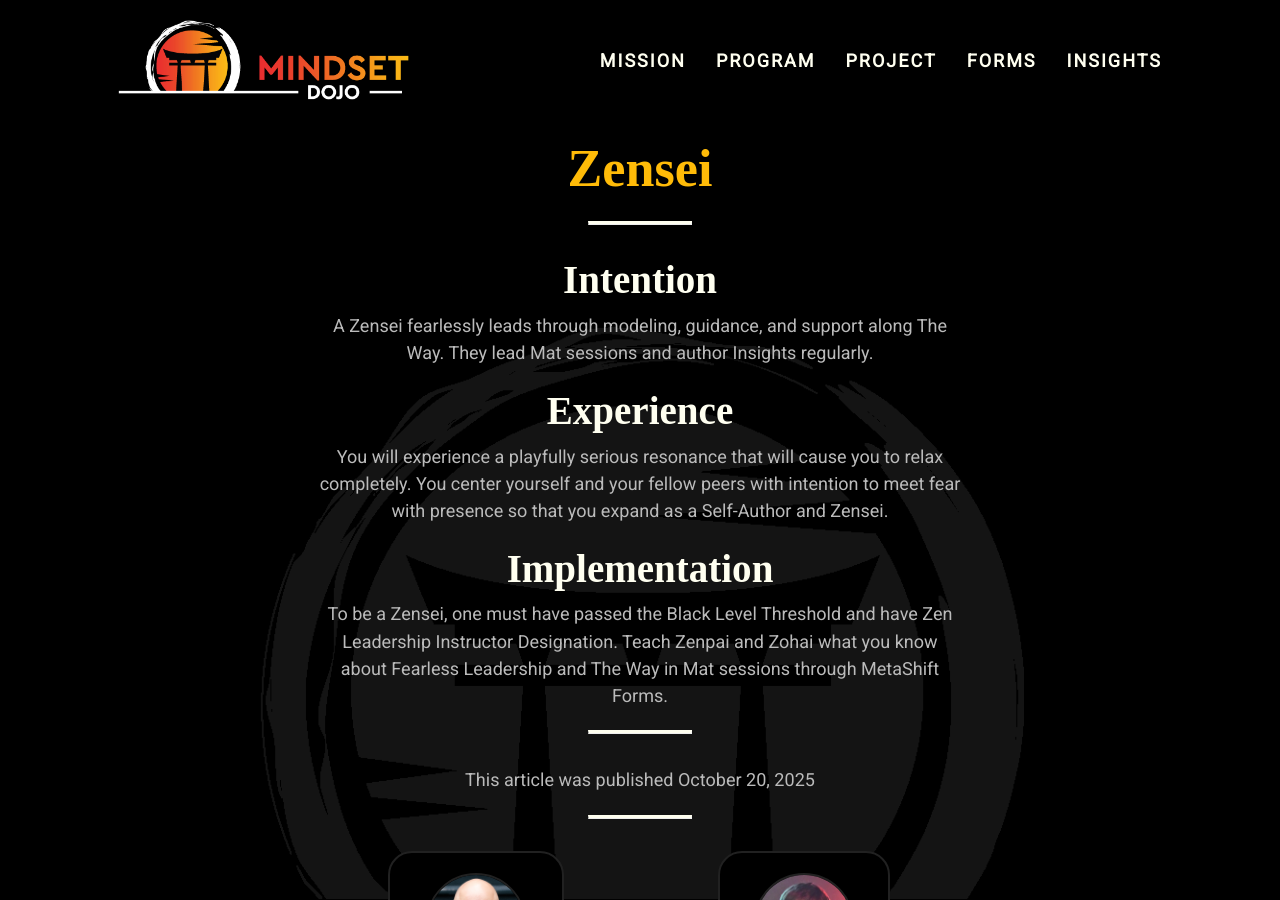
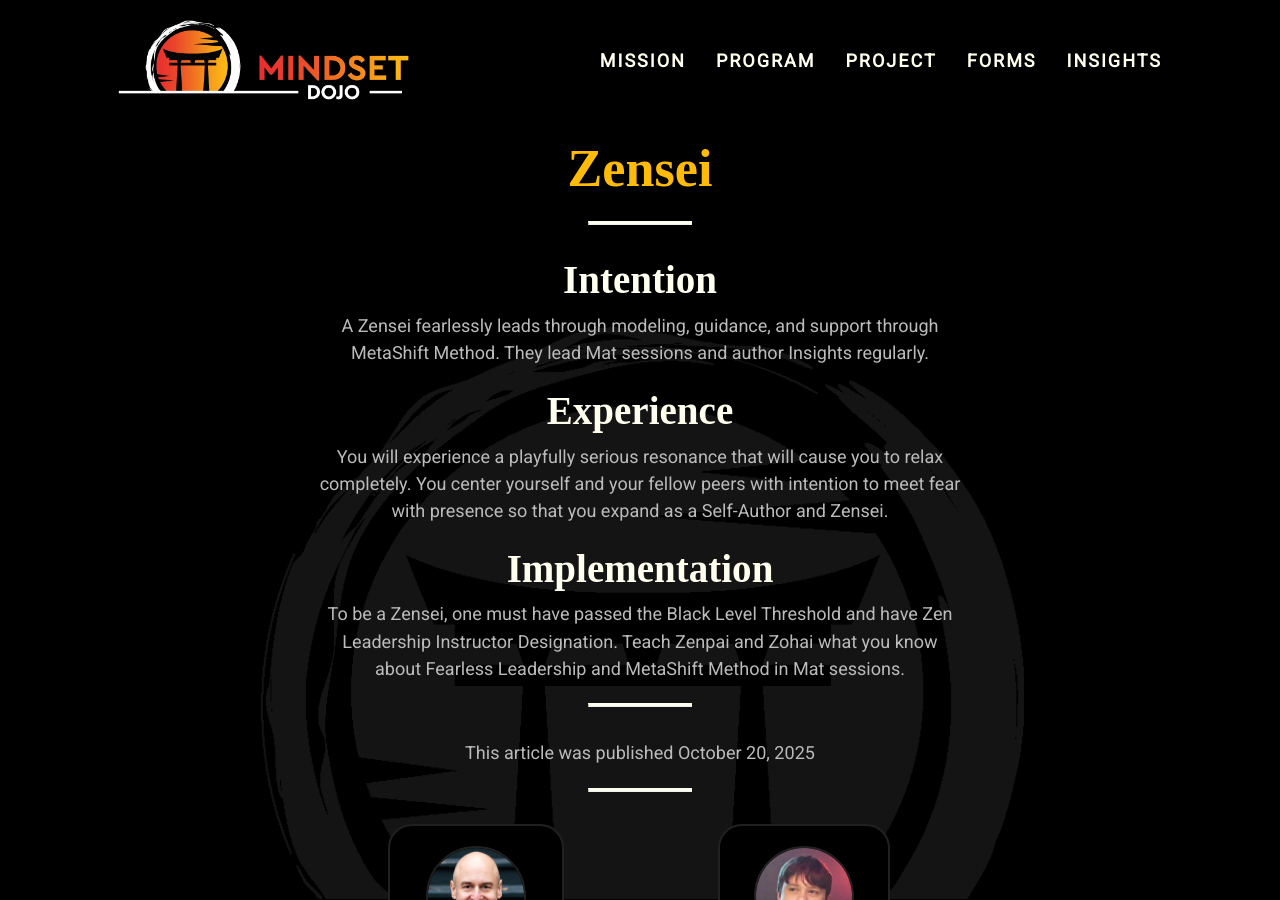
Before and after one commit to mindset-dojo/mindset-dojo.github.io, a Jekyll site: the page built from _forms/2025-10-20-zensei.md, in a window 1280 px wide and 900 px high. Built offline with Jekyll 4.4.1, drawn with Linux system fonts in a browser that asks for light colours; some web fonts are replaced.

Commit message:
refactor(forms): replace the way with fearless leadership and metashift method.

```diff
--- a/_forms/2025-10-20-zensei.md
+++ b/_forms/2025-10-20-zensei.md
@@ -6,12 +6,12 @@
 authors:
   - michael-basil
   - kyle-ingersoll
-excerpt: "A Zensei fearlessly leads through modeling, guidance, and support along The Way."
+excerpt: "A Zensei fearlessly leads through modeling, guidance, and support through MetaShift Method."
 ---
 
 ## Intention
 
-A Zensei fearlessly leads through modeling, guidance, and support along The Way. They lead Mat sessions and author Insights regularly.
+A Zensei fearlessly leads through modeling, guidance, and support through MetaShift Method. They lead Mat sessions and author Insights regularly.
 
 ## Experience
 
@@ -19,4 +19,4 @@
 
 ## Implementation
 
-To be a Zensei, one must have passed the Black Level Threshold and have Zen Leadership Instructor Designation. Teach Zenpai and Zohai what you know about Fearless Leadership and The Way in Mat sessions through MetaShift Forms.
+To be a Zensei, one must have passed the Black Level Threshold and have Zen Leadership Instructor Designation. Teach Zenpai and Zohai what you know about Fearless Leadership and MetaShift Method in Mat sessions.
```
Also changed, not shown: _forms/2025-10-20-zenpai.md (+1 -1 lines).
